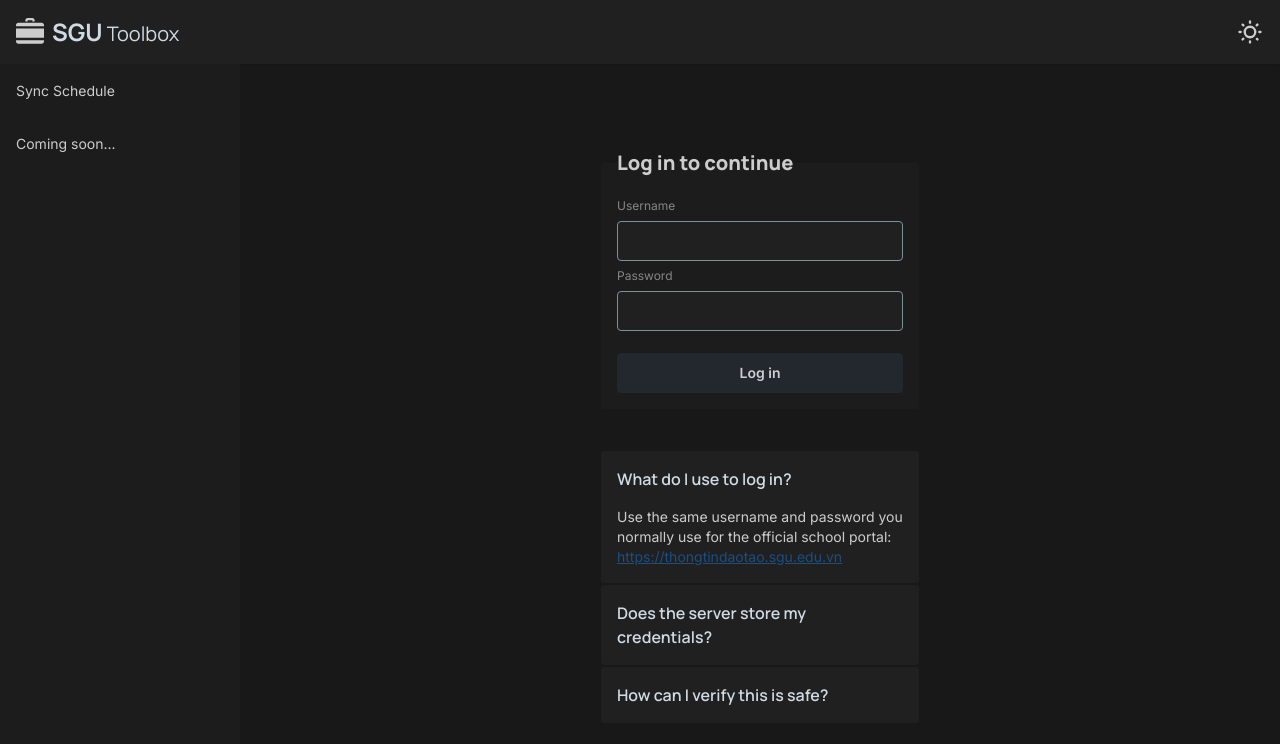
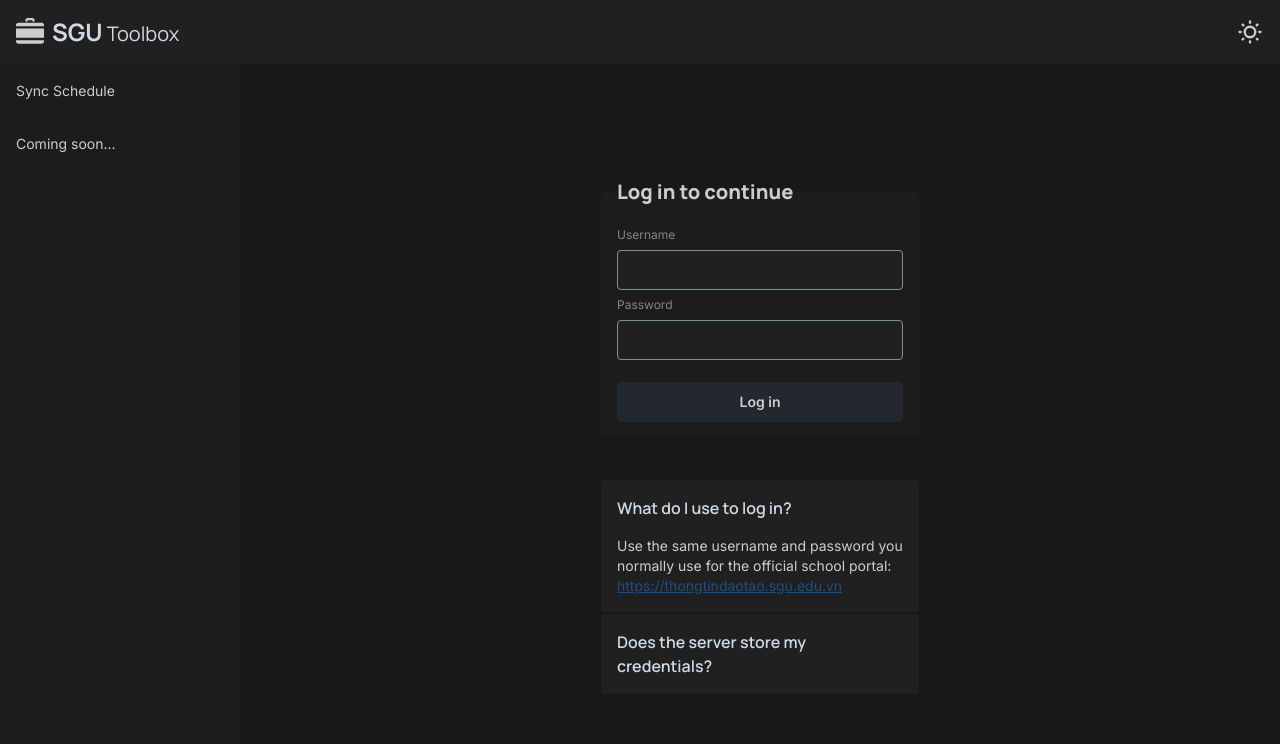
Before and after one commit to shikoyud/sgu-toolbox, a SvelteKit app: page /login in a window 1280 px wide. Shown: the top 744 px of the page. Built offline with nearby package versions, Linux system fonts and the light colour scheme.

Commit message:
change icon and title

```diff
--- a/src/app.html
+++ b/src/app.html
@@ -4,6 +4,7 @@
 		<meta charset="utf-8" />
 		<meta name="viewport" content="width=device-width, initial-scale=1" />
 		<meta name="text-scale" content="scale" />
+		<title> SGU Toolbox </title>
 		<link rel="preconnect" href="https://fonts.googleapis.com">
 		<link rel="preconnect" href="https://fonts.gstatic.com" crossorigin>
 		<link href="https://fonts.googleapis.com/css2?family=Inter:ital,opsz,wght@0,14..32,100..900;1,14..32,100..900&family=Manrope:wght@200..800&display=swap" rel="stylesheet">
--- a/src/routes/+layout.svelte
+++ b/src/routes/+layout.svelte
@@ -1,6 +1,6 @@
 <script lang="ts">
 	import "../app.css";
-	import favicon from '$lib/assets/favicon.svg';
+	import favicon from '$lib/assets/favicon.png';
 	import { afterNavigate, goto } from "$app/navigation";
 	import { onMount } from "svelte";
 	import NavBar from "$components/NavBar.svelte";
--- a/src/routes/login/+page.svelte
+++ b/src/routes/login/+page.svelte
@@ -131,14 +131,14 @@
 			No. Your credentials are not stored on any server. They are sent directly to the school’s API.
 		</div>
 	</details>
-	<details class="collapse bg-base-100 border border-base-300" name="login-accordion">
-		<summary class="collapse-title font-semibold font-manrope text-primary-content">
-			How can I verify this is safe?
-		</summary>
-		<div class="collapse-content text-sm font-inter">
-			You can inspect the source code on GitHub. There is no no tracking, and no code that sends your credentials anywhere except the official school API.
-		</div>
-	</details>
+	<!-- <details class="collapse bg-base-100 border border-base-300" name="login-accordion"> -->
+	<!-- 	<summary class="collapse-title font-semibold font-manrope text-primary-content"> -->
+	<!-- 		How can I verify this is safe? -->
+	<!-- 	</summary> -->
+	<!-- 	<div class="collapse-content text-sm font-inter"> -->
+	<!-- 		You can inspect the source code on GitHub. There is no no tracking, and no code that sends your credentials anywhere except the official school API. -->
+	<!-- 	</div> -->
+	<!-- </details> -->
 </div>
 
 <style>
```
Also changed, not shown: src/lib/assets/favicon.png (added), src/lib/assets/favicon.svg (deleted).
